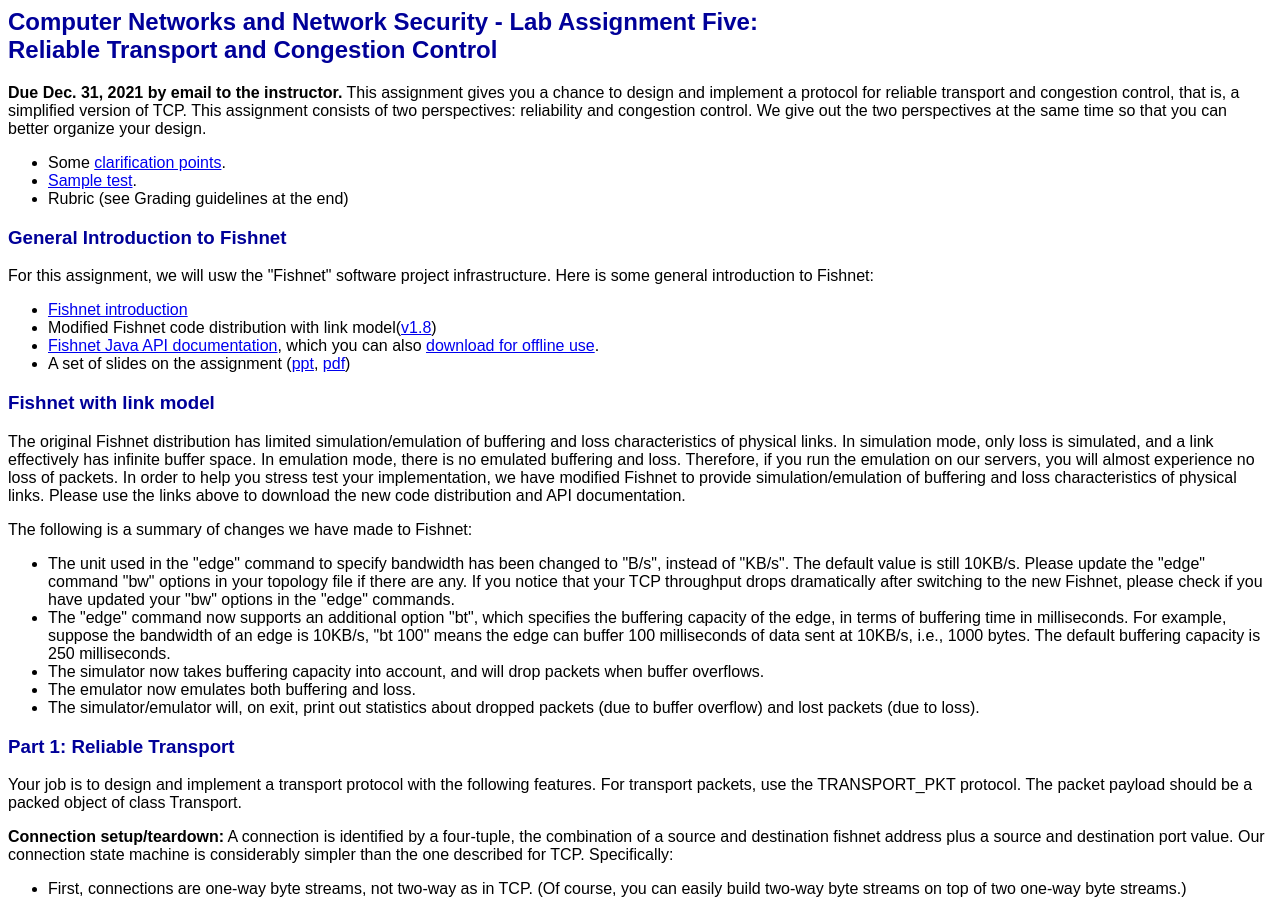
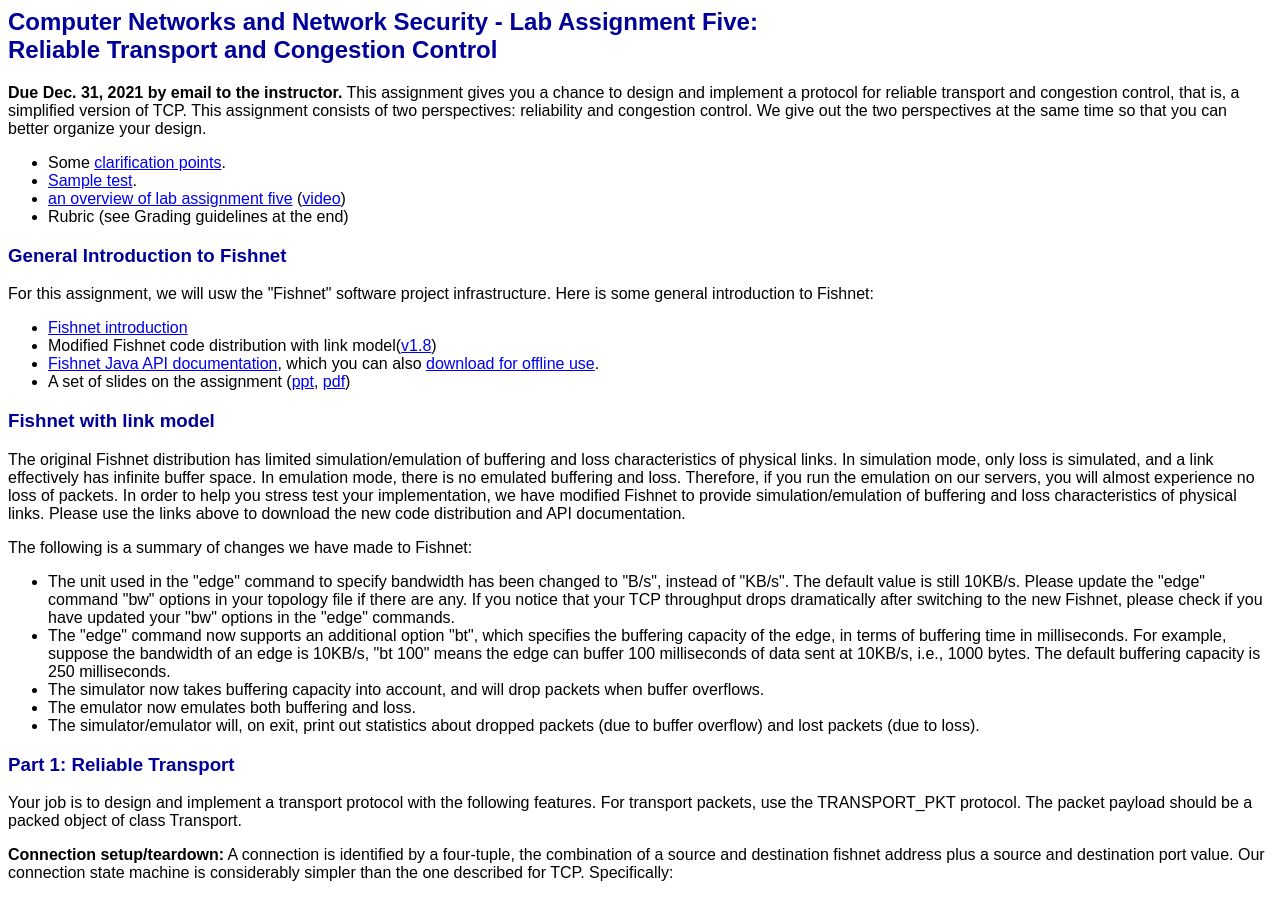
Before and after one commit to xiangq27/xiangq27.github.io, a Jekyll site: the page courses/cnns-xmuf21/files/assignments/assign4/index.html, which Jekyll copies as it is, in a window 1280 px wide and 900 px high. Built offline with Jekyll 4.4.1, drawn with Linux system fonts in a browser that asks for light colours.

Commit message:
add lab 5 overview

```diff
--- a/courses/cnns-xmuf21/files/assignments/assign4/index.html
+++ b/courses/cnns-xmuf21/files/assignments/assign4/index.html
@@ -25,6 +25,9 @@ Computer Networks and Network Security - Lab Assignment Five: <br>Reliable Trans
        points</a>.
 
        <li><a href="fishnet-tcp-sample.tar.gz">Sample test</a>.
+        <li><a href="overview-lab-five.pptx">an overview of lab assignment
+			five</a> (<a href="../../videos/assignment-5.mp4">video</a>)</li>
+
 
        <li>Rubric (see Grading guidelines at the end)</a>
 
```
Also changed, not shown: 3 other files.
